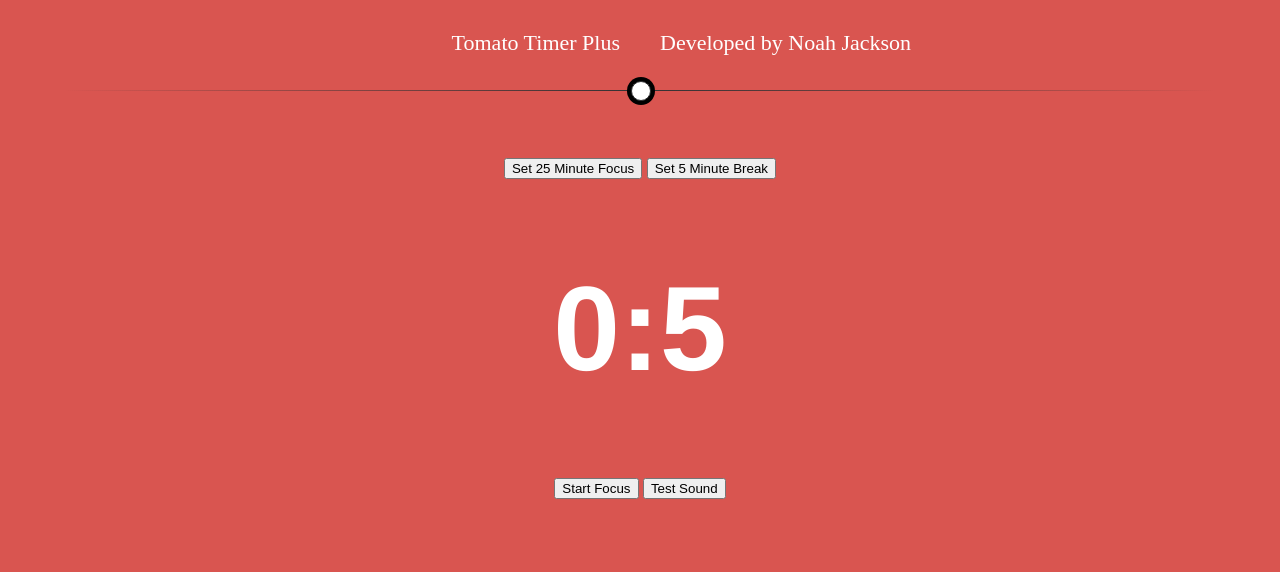
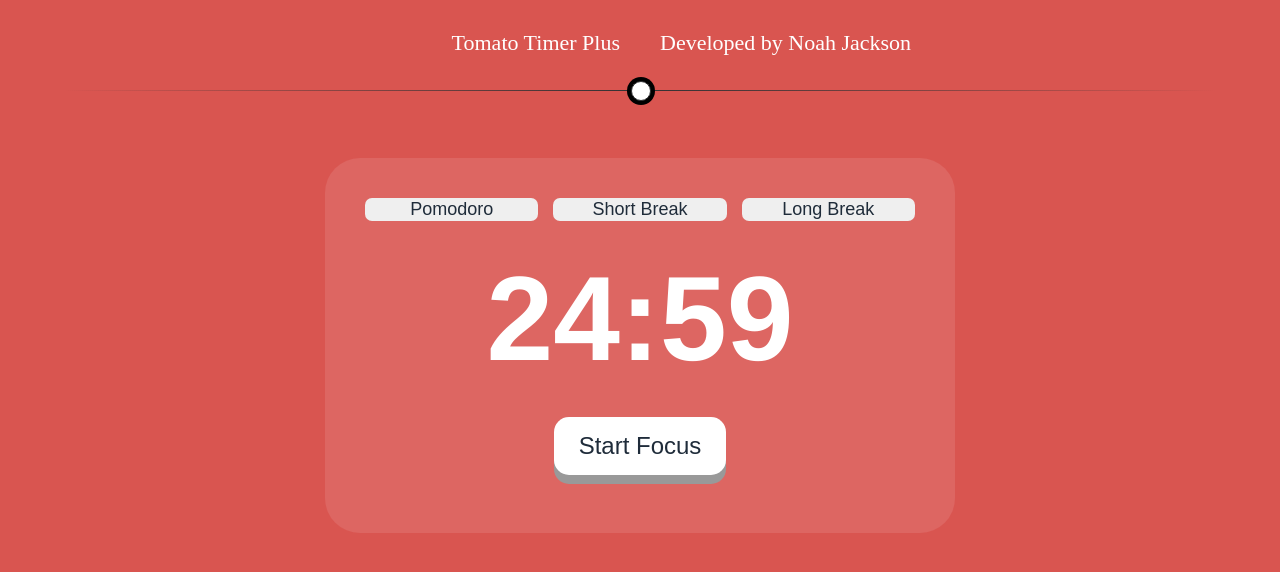
Before and after one commit to nojackson99/pomtimer, a website built with Vite: page new_tomato_app/index.html in a window 1280 px wide. Both pictures are taken after a click on the button "Start Focus". Built offline with nearby package versions, Linux system fonts and the light colour scheme.

Commit message:
improve user experience & add timer start sound

```diff
--- a/new_tomato_app/index.html
+++ b/new_tomato_app/index.html
@@ -21,23 +21,23 @@
 <body class="red-background">
   <div id="app">
 
-    <div>
+    <div class="border">
 
-      <div>
+      <div class="button-flex">
         <!-- set timer length for pomodoro + short & long break -->
-        <button id="25-minute-timer">Set 25 Minute Focus</button>
-        <button id="5-minute-timer">Set 5 Minute Break</button>
+        <button id="pomodoro-button" class="rounded-button button-flex-child">Pomodoro</button>
+        <button id="short-break-button" class="rounded-button button-flex-child">Short Break</button>
+        <button id="long-break-button" class="rounded-button button-flex-child">Long Break</button>
       </div>
 
         <div class="timer">
           <!-- timer display -->
-          <h1 id="timer-display">Timer</h1>
+          <h1 id="timer-display">25:00</h1>
         </div>
 
       <div>
         <!-- start timer -->
-        <button id="timer-start">Start Focus</button>
-        <button id="test-button">Test Sound</button>
+        <button id="timer-start" class="animated-button">Start Focus</button>
       </div>
 
     </div>
--- a/new_tomato_app/main.js
+++ b/new_tomato_app/main.js
@@ -34,36 +34,24 @@ function timerControl(countDownTime) {
 
     // If the count down is over, write some text
     if (distance < 0) {
+      playSound();
       clearInterval(timerLoop);
-      timerDisplay.innerHTML = "Session over +1 tomato";
-      playSound();
+      timerDisplay.innerHTML = "Session over";
 
-      //toggle focus and break on timer end
-      // if (desiredMinutes === 25) {
-      //   desiredMinutes = 5;
-      //   timerDisplay.innerHTML = "5:00"
-      // }
-      // else if(desiredMinutes === .1) {
-      //   desiredMinutes = .5
-      //   timerDisplay.innerHTML = "timer display test"
-      // }
-      // else {
-      //   desiredMinutes = 25;
-      //   timerDisplay.innerHTML = "25:00"
-      // }
     }
   }, 1000);
 }
 
 // triggers audio file playback
 function playSound() {
-  var sound = new Audio('/misc_project_files/alyssa_timer_end.mp3')
-  sound.play();
+  alyssaSound.play();
 }
 
-// will be changed depending on which timer button is pressed?
-let desiredMinutes = .1;
+// -------------- Sound Variables -------------
+var alyssaSound = new Audio('/misc_project_files/alyssa_timer_end.mp3')
+var buttonClick = new Audio('/misc_project_files/button_click.mp3')
 
+// -------------- HTML Elements -------------
 // timer display
 const timerDisplay = document.getElementById("timer-display");
 // start focus button
@@ -71,22 +59,31 @@ const startTimerButton = document.getElementById("timer-start");
 // test sound button
 const playSoundButton = document.getElementById("test-button");
 // set 5 and 25 minute timer buttons
-const twentyFiveMinuteTimer = document.getElementById("25-minute-timer")
-const fiveMinuteTimer = document.getElementById("5-minute-timer")
+const pomodoroTimerButton = document.getElementById("pomodoro-button")
+const shortBreakButton = document.getElementById("short-break-button")
+const longBreakButton = document.getElementById("long-break-button");
+
+// controls length of timer
+let desiredMinutes = 25;
 
 // starts timer function when start focus button is pressed
 startTimerButton.addEventListener('click', function () {
+  buttonClick.play();
   getCountDownDate();
 });
 
 // sets timer length
-twentyFiveMinuteTimer.addEventListener('click', function () {
+pomodoroTimerButton.addEventListener('click', function () {
   desiredMinutes = 25;
   timerDisplay.innerHTML = "25:00"
 });
-fiveMinuteTimer.addEventListener('click', function () {
+shortBreakButton.addEventListener('click', function () {
   desiredMinutes = 5;
-  timerDisplay.innerHTML = "5:00"
+  timerDisplay.innerHTML = "05:00"
+});
+longBreakButton.addEventListener('click', function () {
+  desiredMinutes = 15;
+  timerDisplay.innerHTML = "15:00"
 });
 
 
--- a/new_tomato_app/style.css
+++ b/new_tomato_app/style.css
@@ -15,6 +15,8 @@ HTML ELEMENT CLASSES
 
 h1 {
 	font-size: 120px;
+	line-height: 34px;
+  	height: 35px;
   }
 
 /*
@@ -90,7 +92,87 @@ BODY CLASSES
   background-color: #d95550;
 }
 
+/* style border around timer content */
+.border {
+  	border-radius: 35px;
+	margin: auto;
+	background-color: #DD6662;
+    padding: 40px;
+    width: 550px;
+    height: 295px;
+}
+
+
+/*
+-------------------------------
+styling for buttons above timer
+-------------------------------
+*/
+
+/* sets button style to rounded */
+.rounded-button {
+	border-radius: 7px;
+	font-size: 18px;
+	color: #1F2C3A;
+	border: none;
+}
+
+/* styles button spacing */
+.button-flex {
+	display: flex;
+	color: white;
+	font-size: 22px;
+  }
+
+.button-flex-child {
+	flex: 1;
+}
+
+.button-flex-child:first-child {
+	margin-right: 15px
+}
+
+.button-flex-child:nth-child(2) {
+	margin-right: 15px
+}
+
+
+/*
+-------------------------------
+countdown timer styling
+-------------------------------
+*/
+
 /* sets styling for countdown timer */
 .timer {
 	text-align: center;
 }
+
+
+/*
+-------------------------------
+styling for button below timer
+-------------------------------
+*/
+
+/* sets button style to animated */
+.animated-button {
+	display: inline-block;
+	padding: 15px 25px;
+	font-size: 24px;
+	cursor: pointer;
+	text-align: center;
+	text-decoration: none;
+	outline: none;
+	color: #1F2C3A;
+	background-color: white;
+	border: none;
+	border-radius: 15px;
+	box-shadow: 0 9px #999;
+  }
+
+  .animated-button:active {
+	background-color: white;
+	box-shadow: 0 5px #666;
+	transform: translateY(4px);
+  }
```
Also changed, not shown: 1 other file.
